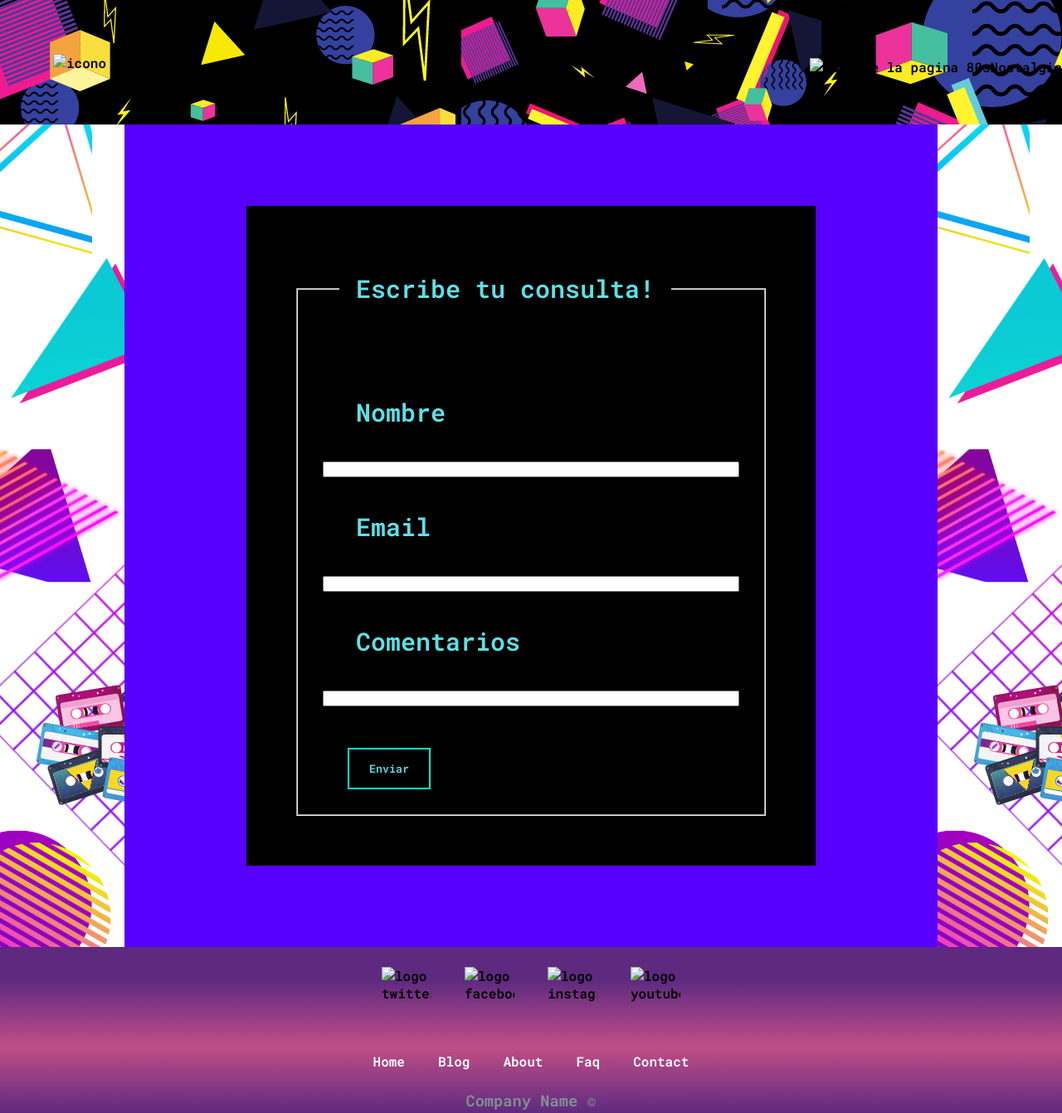
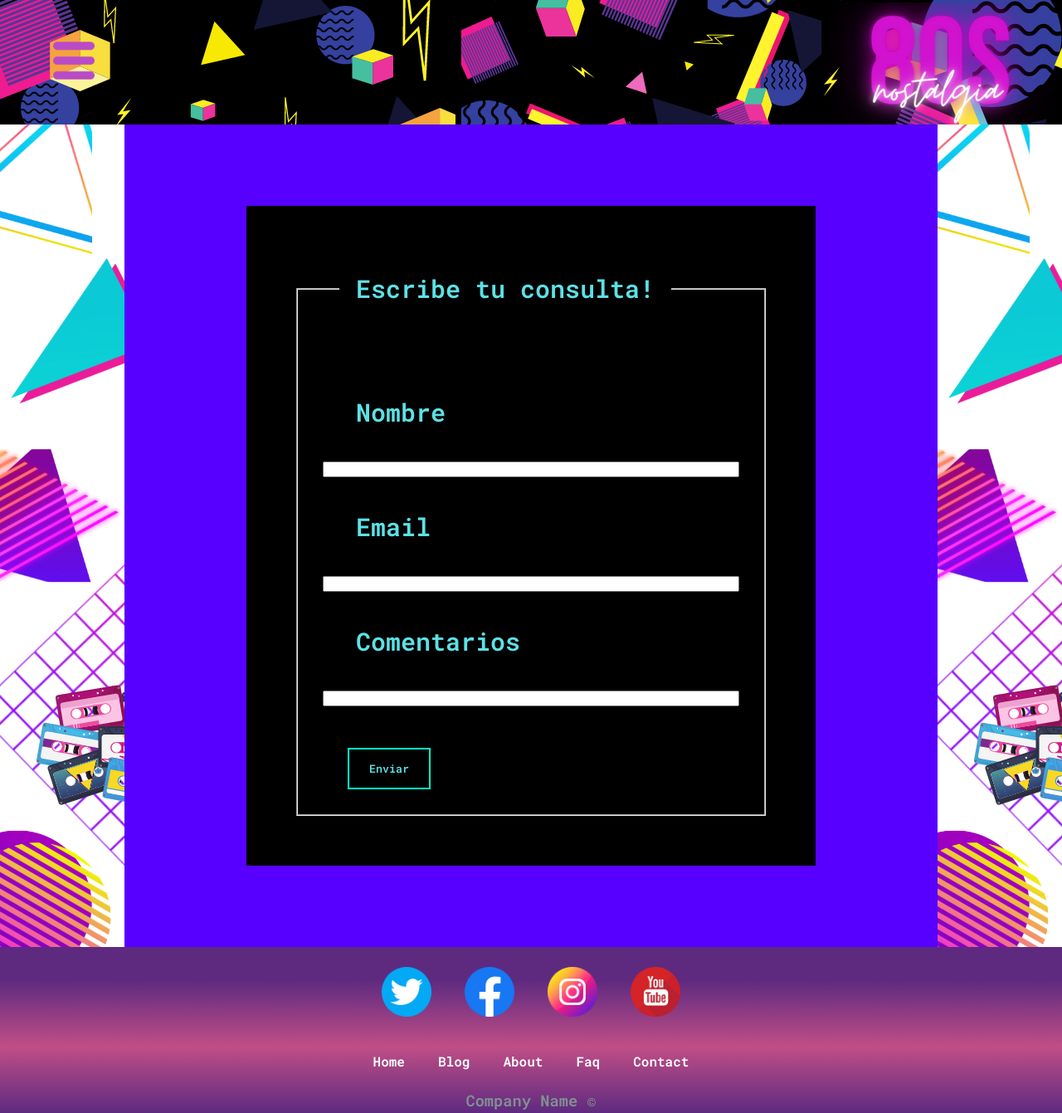
Before and after one commit to AmiraLuquet/idea-luquetamira, a plain HTML site: page htmls/ayuda.html in a window 1280 px wide. Shown: the whole page at 83% size. Drawn offline with Linux system fonts and the light colour scheme; files that its build step writes are made by us from their sources; files whose address does not match are found by name.

Commit message:
nuevo commit

```diff
--- a/htmls/ayuda.html
+++ b/htmls/ayuda.html
@@ -5,7 +5,7 @@
     <meta http-equiv="X-UA-Compatible" content="IE=edge">
     <meta name="viewport" content="width=device-width, initial-scale=1.0">
     <title>AYUDA Y CONTACTO</title>
-    <link rel="stylesheet" href="styles.css">
+    <link rel="stylesheet" href="../styles.css">
     <link rel="preconnect" href="https://fonts.googleapis.com">
     <link rel="preconnect" href="https://fonts.gstatic.com" crossorigin>
     <link href="https://fonts.googleapis.com/css2?family=Roboto+Mono:ital,wght@0,600;1,300;1,400&family=Roboto:ital@1&display=swap" rel="stylesheet">
@@ -17,17 +17,17 @@
 
                 <input type="checkbox" id="check">
                 <label for="check" class="bar-btn">
-                    <img src="img/menu-button-of-three-horizontal-lines.png" alt="icono desplegable" height="50px">
+                    <img src="../img/menu-button-of-three-horizontal-lines.png" alt="icono desplegable" height="50px">
                 </label>
                 <ul class="nav__menu ml-auto">
-                    <li class="nav__menu-item"><a href="index.html">INICIO</a></li>
+                    <li class="nav__menu-item"><a href="../index.html">INICIO</a></li>
                     <li class="nav__menu-item" ><a href="registro.html">REGISTRARSE</a></li>
                     <li class="nav__menu-item"><a href="iniciosesion.html">INGRESAR</a></li>
                     <li class="nav__menu-item" ><a href="funciones.html">CONTENIDO</a></li>
                     <li class="nav__menu-item" ><a href="ayuda.html">AYUDA Y CONTACTO</a></li>
                 </ul>
                 <div>
-                    <img src="img/logo.png" alt="logo de la pagina 80sNostalgia" class="logo">
+                    <img src="../img/logo.png" alt="logo de la pagina 80sNostalgia" class="logo">
                 </div>
 
             </nav>
@@ -61,11 +61,11 @@
         <footer>
             <div class="footer__cosas">
                 <div class="footer__redes">
-                    <img src="img/twitter.png" alt="logo twitter" width="100px" height="100px">
-                    <img src="img/facebook.png" alt="logo facebook"width="100px" height="100px">
-                    <img src="img/instagram.png" alt="logo instagram"width="100px" height="100px">
-                    <img src="img/youtube.png" alt="logo youtube"width="100px" height="100px">
-                </div>
+                    <img src="../img/twitter.png" alt="logo twitter" width="100px" height="100px">
+                    <img src="../img/facebook.png" alt="logo facebook"width="100px" height="100px">
+                    <img src="../img/instagram.png" alt="logo instagram"width="100px" height="100px">
+                    <img src="../img/youtube.png" alt="logo youtube"width="100px" height="100px">
+                    </div>
                 <div class="footer__links">
                     <ul>
                         <li>Home</li>
```
Also changed, not shown: htmls/funciones.html (+8 -8 lines), htmls/iniciosesion.html (+8 -8 lines), htmls/registro.html (+8 -8 lines), index.html (+4 -4 lines).
